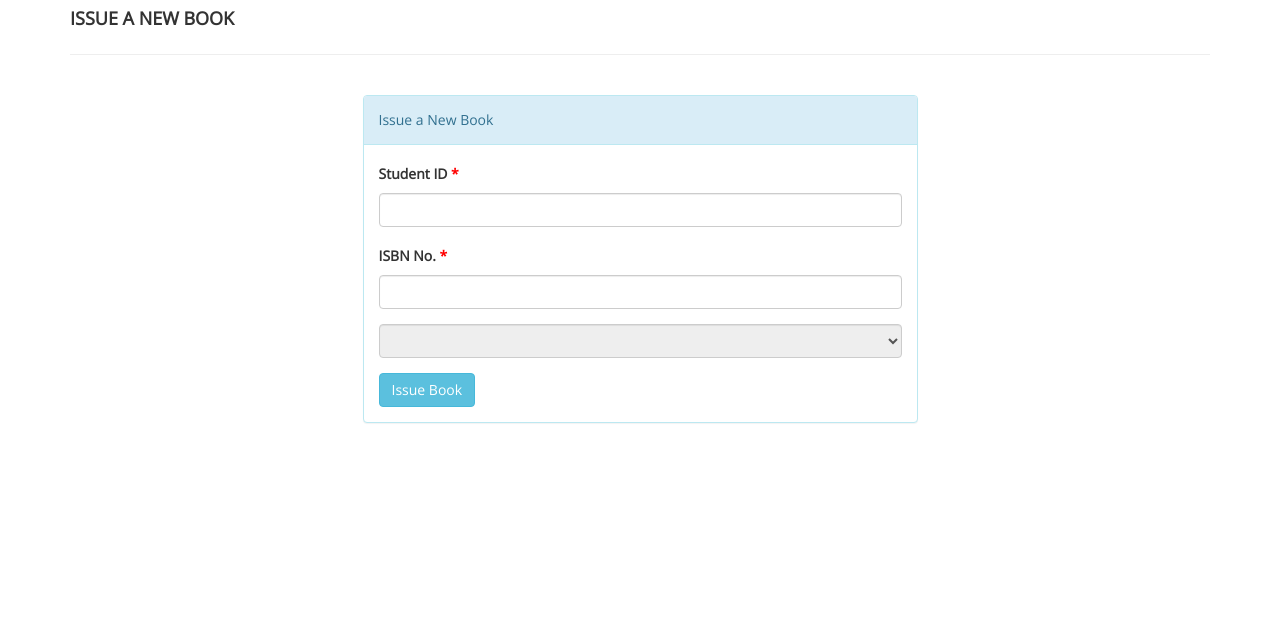
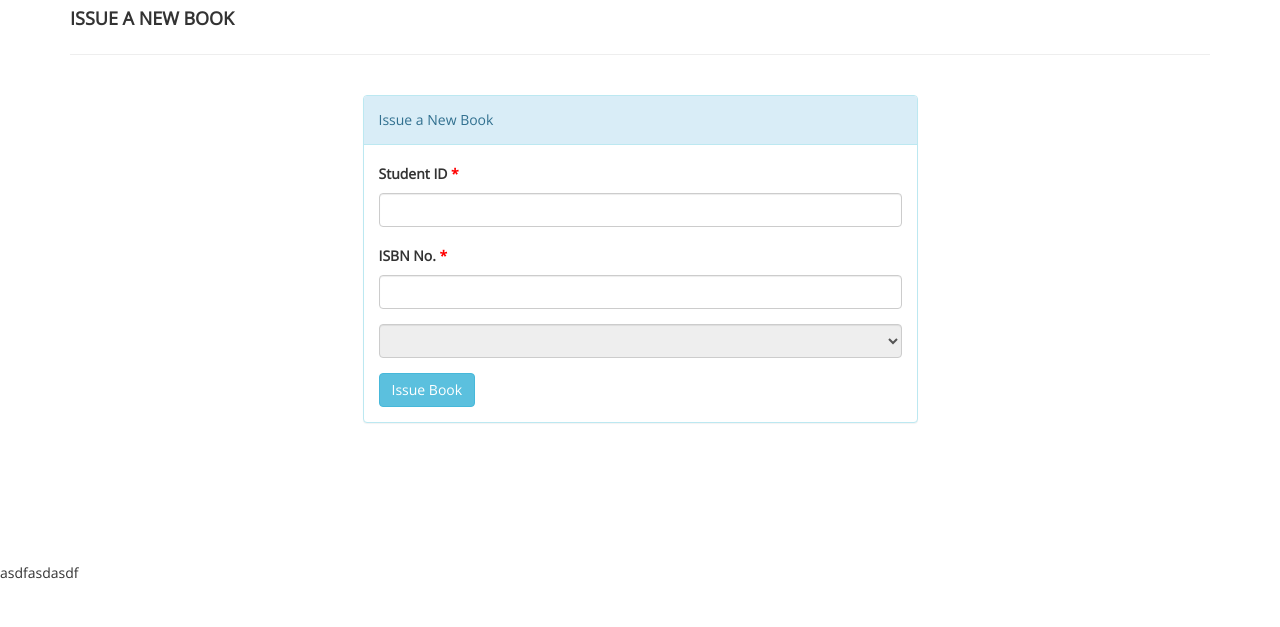
Before and after one commit to generyand/library-management, a PHP site: page /admin/issue-book.php in a window 1280 px wide. Shown: the part 266-893 px from the top of the page. Before the commit the page ends 689 px from the top, so only its background shows below. Run offline with PHP 8.4, Linux system fonts and the light colour scheme; a user stored in the database is signed in; lists and menus that the app fills with data are empty.

Commit message:
alaws na change

```diff
--- a/library/admin/issue-book.php
+++ b/library/admin/issue-book.php
@@ -144,7 +144,7 @@ if (strlen($_SESSION['alogin']) == 0) {
             <!-- BOOTSTRAP SCRIPTS  -->
             <script src="assets/js/bootstrap.js"></script>
             <!-- CUSTOM SCRIPTS  -->
-            <script src="assets/js/custom.js"></script>
+            <script src="assets/js/custom.js"></script> asdfasdasdf
 
     </body>
 
```
